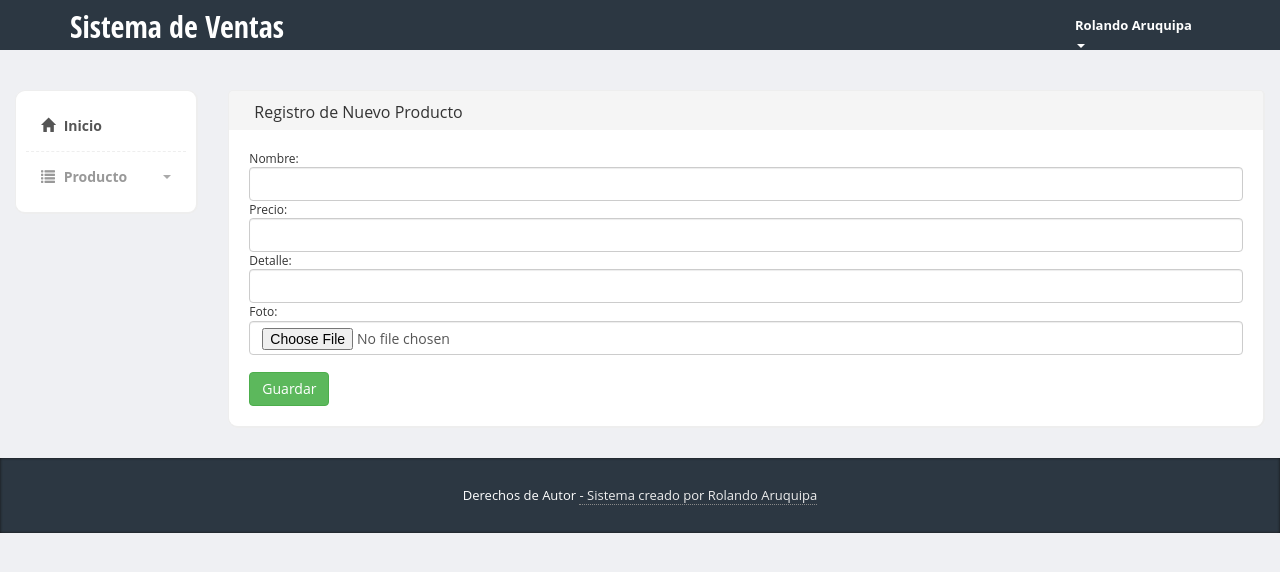
After one commit to ORolandoS/Web8Rolando, a CodeIgniter app: page /web8/producto/nuevo in a window 1280 px wide. The commit adds this page. Shown: the top 572 px of the page. Run offline with CodeIgniter, Linux system fonts and the light colour scheme; some libraries are stand-ins or nearby versions.

Commit message:
Nuevo producto

```diff
--- a/application/config/autoload.php
+++ b/application/config/autoload.php
@@ -58,7 +58,7 @@ $autoload['packages'] = array();
 |
 |	$autoload['libraries'] = array('user_agent' => 'ua');
 */
-$autoload['libraries'] = array();
+$autoload['libraries'] = array('database');
 
 /*
 | -------------------------------------------------------------------
--- a/application/config/database.php
+++ b/application/config/database.php
@@ -76,9 +76,9 @@ $query_builder = TRUE;
 $db['default'] = array(
 	'dsn'	=> '',
 	'hostname' => 'localhost',
-	'username' => '',
+	'username' => 'web8',
 	'password' => '',
-	'database' => '',
+	'database' => 'web8',
 	'dbdriver' => 'mysqli',
 	'dbprefix' => '',
 	'pconnect' => FALSE,
--- /dev/null
+++ b/application/controllers/producto.php
@@ -0,0 +1,92 @@
+<?php
+class Producto extends CI_Controller
+{
+  public function nuevo()
+  {
+    $datosC = [
+        'titulo' => 'Registro de Nuevo Producto'
+    ];
+    $this->load->view("plantilla/cabecerahtml");
+    $this->load->view("plantilla/cabecera", $datosC);
+    $this->load->view("producto/nuevo");
+    $this->load->view("plantilla/piehtml");
+  }
+  public function guardar()
+    {
+      $Nombre = $this->input->post("Nombre");
+      $Precio = $this->input->post("Precio");
+      $Detalle = $this->input->post("Detalle");
+
+      // echo "GUARDANDO";
+
+      // echo $Nombre;
+      // echo $Precio;
+      // echo $Detalle;
+
+
+
+      $config['upload_path']          = './imagenes/productos/';
+      // $config['allowed_types']        = 'pdf';
+      $config['allowed_types']        = 'gif|jpg|png';
+      $config['max_size']             = 500;
+      $config['max_width']            = 1224;
+      $config['max_height']           = 968;
+      $config['overwrite']           = true;
+
+      $this->load->library('upload', $config);
+
+      $datosEnviar = [
+          'titulo' => 'Registro de Producto'
+      ];
+      $this->load->view("plantilla/cabecerahtml");
+      $this->load->view("plantilla/cabecera", $datosEnviar);
+
+      $nombreArchivo = "";
+      if ($this->upload->do_upload('Foto'))
+      {
+
+        // echo "correcto";
+
+        $datosArchivo = $this->upload->data();
+
+        $nombreArchivo = $datosArchivo['file_name'];
+
+        // echo "<pre>";
+        // print_r($datosArchivo);
+        // echo "</pre>";
+        // echo $nombreArchivo;
+
+
+        $this->load->model("ProductoModel");
+
+        if ($this->ProductoModel->insertar($Nombre, $Precio, $Detalle, $nombreArchivo))
+        {
+          //correcto
+
+          $this->load->view("producto/correcto");
+        }
+        else
+        {
+          //error
+          $this->load->view("producto/error");
+        }
+      }
+      else
+      {
+        // echo "error";
+
+
+        $errores = $this->upload->display_errors();
+
+        // echo "<pre>";
+        // print_r($errores);
+        // echo "</pre>";
+
+        $this->load->view("producto/error");
+      }
+
+
+      $this->load->view("plantilla/piehtml");
+    }
+
+}
--- a/application/views/plantilla/cabecera.php
+++ b/application/views/plantilla/cabecera.php
@@ -27,7 +27,7 @@
               <nav class="collapse navbar-collapse bs-navbar-collapse navbar-right" role="navigation">
                 <ul class="nav navbar-nav">
                   <li class="dropdown">
-                    <a href="#" class="dropdown-toggle" data-toggle="dropdown">My Account <b class="caret"></b></a>
+                    <a href="#" class="dropdown-toggle" data-toggle="dropdown">Rolando Aruquipa<b class="caret"></b></a>
                     <ul class="dropdown-menu animated fadeInUp">
                       <li><a href="profile.html">Profile</a></li>
                       <li><a href="login.html">Logout</a></li>
@@ -48,8 +48,8 @@
           <div class="sidebar content-box" style="display: block;">
             <ul class="nav">
               <!-- Main menu -->
-              <li class="current"><a href="<? base_url();?>" /><i class="glyphicon glyphicon-home"></i>
-                Inicio</a></li>
+              <li class="current"><a href="<?=base_url();?>"><i class="glyphicon glyphicon-home"></i>
+                  Inicio</a></li>
               <!-- <li><a href="calendar.html"><i class="glyphicon glyphicon-calendar"></i> Calendar</a></li>
               <li><a href="stats.html"><i class="glyphicon glyphicon-stats"></i> Statistics (Charts)</a></li>
               <li><a href="tables.html"><i class="glyphicon glyphicon-list"></i> Tables</a></li>
@@ -63,7 +63,7 @@
                 </a>
                 <!-- Sub menu -->
                 <ul>
-                  <li><a href="login.html">Nuevo Producto</a></li>
+                  <li><a href="<?=base_url();?>producto/nuevo">Nuevo Producto</a></li>
                   <li><a href="signup.html">Listar Productos</a></li>
                 </ul>
               </li>
@@ -77,4 +77,4 @@
               <div class="content-box-header">
                 <div class="panel-title"><?= $titulo ?? 'Página principal'; ?></div>
               </div>
-              <div class="content-box-large box-with-header">
+              <div class=" content-box-large box-with-header">
--- a/application/views/plantilla/cabecerahtml.php
+++ b/application/views/plantilla/cabecerahtml.php
@@ -2,9 +2,9 @@
 <html>
 
 <head>
-  <title>Bootstrap Admin Theme v3</title>
+  <title>Sistema de Ventas</title>
   <meta name="viewport" content="width=device-width, initial-scale=1.0">
   <!-- Bootstrap -->
-  <link href="bootstrap/css/bootstrap.min.css" rel="stylesheet">
+  <link href="<?=base_url();?>bootstrap/css/bootstrap.min.css" rel="stylesheet">
   <!-- styles -->
-  <link href="css/styles.css" rel="stylesheet">
+  <link href="<?=base_url();?>css/styles.css" rel="stylesheet">
--- a/application/views/plantilla/piehtml.php
+++ b/application/views/plantilla/piehtml.php
@@ -15,9 +15,9 @@
   </div>
 </footer>
 
-<script src="js/jquery.js"></script>
-<script src="bootstrap/js/bootstrap.min.js"></script>
-<script src="js/custom.js"></script>
+<script src="<?=base_url();?>js/jquery.js"></script>
+<script src="<?=base_url();?>bootstrap/js/bootstrap.min.js"></script>
+<script src="<?=base_url();?>js/custom.js"></script>
 </body>
 
 </html>
--- /dev/null
+++ b/application/views/producto/correcto.php
@@ -0,0 +1,6 @@
+<div class="alert alert-success">
+  Producto registrado correctamente
+</div>
+
+<a href="<?= base_url() ?>producto/nuevo" class="btn btn-success">Registrar Nuevo Producto</a>
+<a href="<?= base_url() ?>producto/listar" class="btn btn-info">Listar Productos</a>
--- /dev/null
+++ b/application/views/producto/nuevo.php
@@ -0,0 +1,12 @@
+<form action="<?= base_url() ?>producto/guardar" method="POST" enctype="multipart/form-data">
+  Nombre:
+  <input type="text" name="Nombre" id="Nombre" class="form-control">
+  Precio:
+  <input type="number" min="0" step="0.01" name="Precio" id="Precio" class="form-control">
+  Detalle:
+  <input type="text" name="Detalle" id="Detalle" class="form-control">
+  Foto:
+  <input type="file" name="Foto" id="Foto" class="form-control">
+  <br>
+  <input type="submit" value="Guardar" class="btn btn-success">
+</form>
```
Also changed, not shown: application/models/ProductoModel.php (added, +20 -0 lines), imagenes/logos/logo.jpg (added), imagenes/productos/Chocolate.jpg (added), imagenes/productos/galleta.jpg (added).
